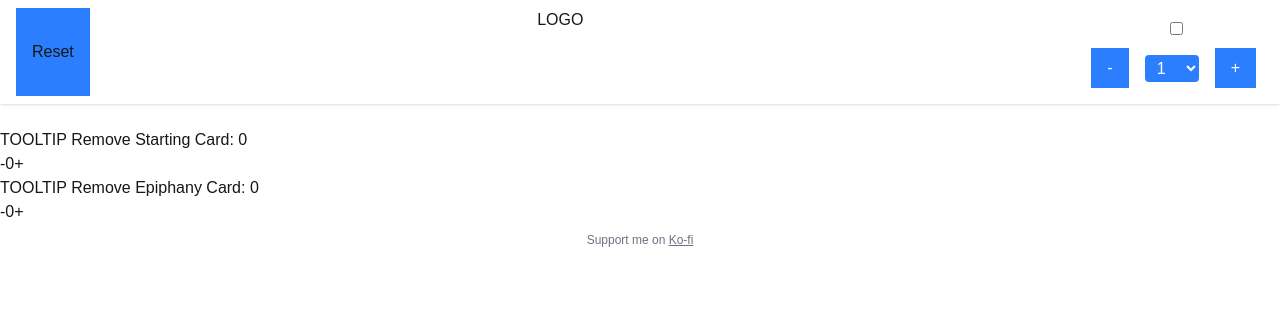
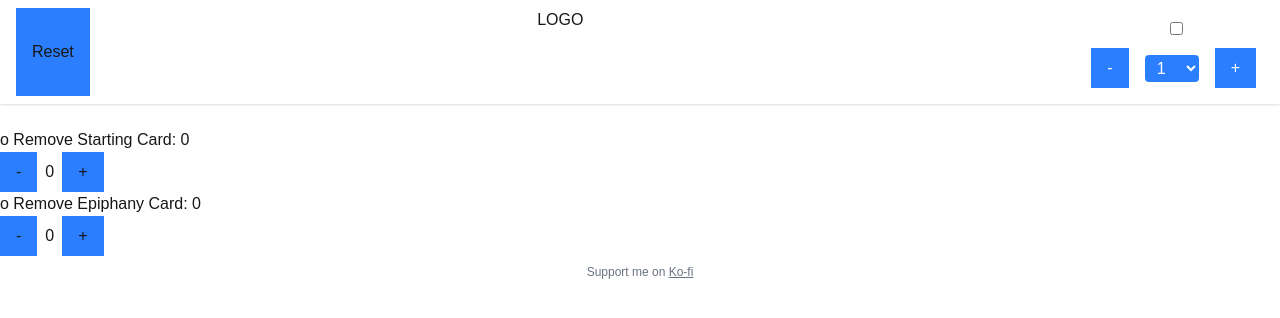
Before and after one commit to jbchhproj/czn-save-data-calculator, a Next.js app: page / in a window 1280 px wide. Shown: the top 318 px of the page. Built offline with nearby package versions, Linux system fonts and the light colour scheme.

Commit message:
add removal logic

```diff
--- a/src/components/SelectionBlock.tsx
+++ b/src/components/SelectionBlock.tsx
@@ -18,7 +18,7 @@ export default function SelectionBlock({
 }: SelectionBlockProps) {
   return (
     <div>
-      TOOLTIP {config.label}: {faintMemory}
+      o {config.label}: {faintMemory}
       <SelectionBlockStepper
         cardRemovals={cardRemovals}
         setCardRemovals={setCardRemovals}
--- a/src/components/SelectionBlockStepper.tsx
+++ b/src/components/SelectionBlockStepper.tsx
@@ -1,24 +1,50 @@
+import { useState } from "react";
+
 interface SelectionBlockStepperProps {
-  cardRemovals: number;
+  cardRemovals: number; // shared total
   setCardRemovals: (value: number) => void;
+  maxRemovals?: number; // optional, default 5
 }
 
 export default function SelectionBlockStepper({
   cardRemovals,
   setCardRemovals,
+  maxRemovals = 5,
 }: SelectionBlockStepperProps) {
+  const [displayCount, setDisplayCount] = useState(0);
+
+  const handleIncrement = () => {
+    if (cardRemovals < maxRemovals) {
+      setDisplayCount((prev) => prev + 1);
+      setCardRemovals(cardRemovals + 1);
+    }
+  };
+
+  const handleDecrement = () => {
+    if (displayCount > 0) {
+      setDisplayCount((prev) => prev - 1);
+      setCardRemovals(cardRemovals - 1);
+    }
+  };
+
   return (
-    <div>
+    <div className="flex items-center gap-2">
       <button
-        onClick={() => setCardRemovals(cardRemovals - 1)}
-        disabled={cardRemovals <= 0}
+        aria-label="Decrease card removals"
+        type="button"
+        className="bg-blue-500 hover:bg-blue-400 py-2 px-4"
+        disabled={displayCount <= 0}
+        onClick={handleDecrement}
       >
         -
       </button>
-      <span>{cardRemovals}</span>
+      <span>{displayCount}</span>
       <button
-        onClick={() => setCardRemovals(cardRemovals + 1)}
-        disabled={cardRemovals >= 5}
+        aria-label="Increase card removals"
+        type="button"
+        className="bg-blue-500 hover:bg-blue-400 py-2 px-4"
+        disabled={cardRemovals >= maxRemovals}
+        onClick={handleIncrement}
       >
         +
       </button>
--- a/src/components/SelectionSection.tsx
+++ b/src/components/SelectionSection.tsx
@@ -15,7 +15,7 @@ export default function SelectionSection({
   setCardRemovals,
 }: SelectionSectionProps) {
   return (
-    <div>
+    <>
       {selectionBlockConfigs.map((config) => (
         <SelectionBlock
           key={config.id}
@@ -26,6 +26,6 @@ export default function SelectionSection({
           setCardRemovals={setCardRemovals}
         />
       ))}
-    </div>
+    </>
   );
 }
```
